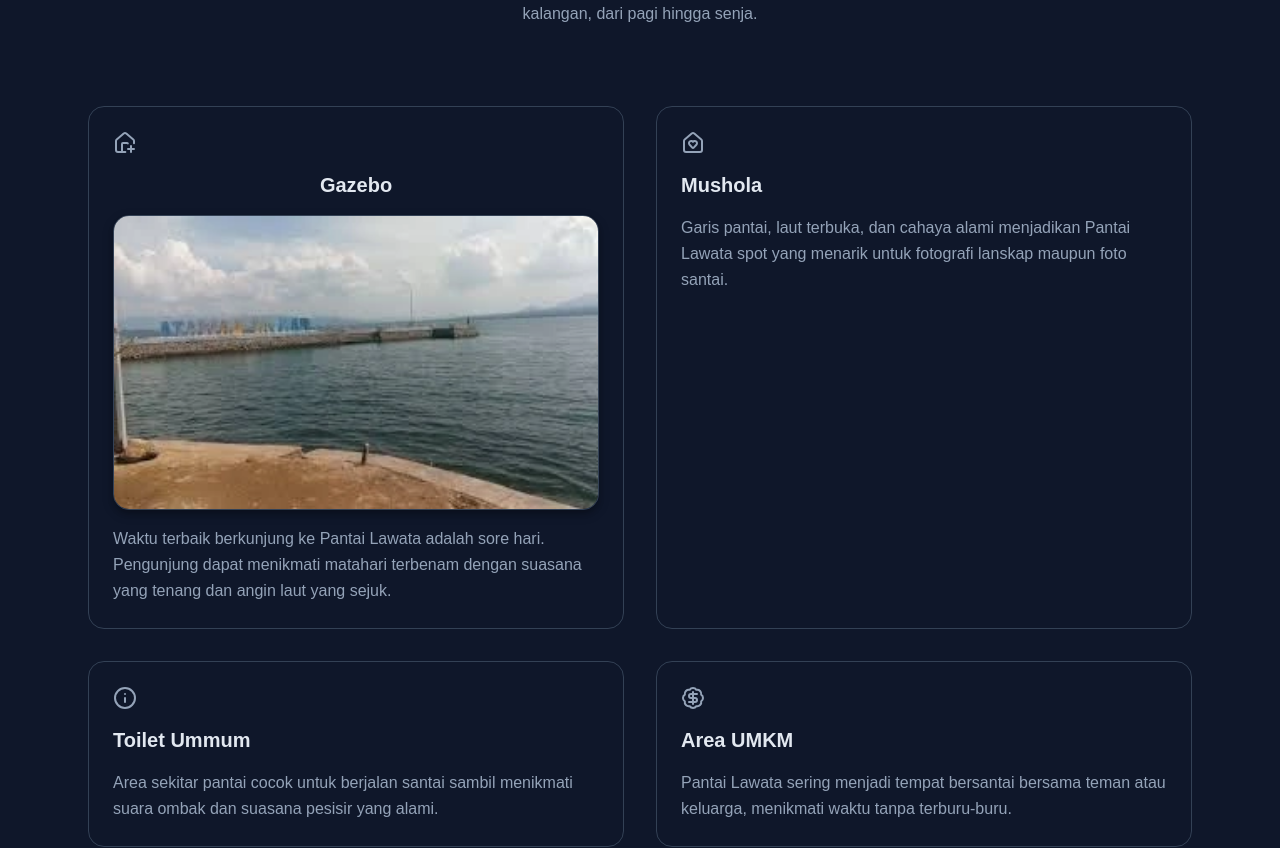
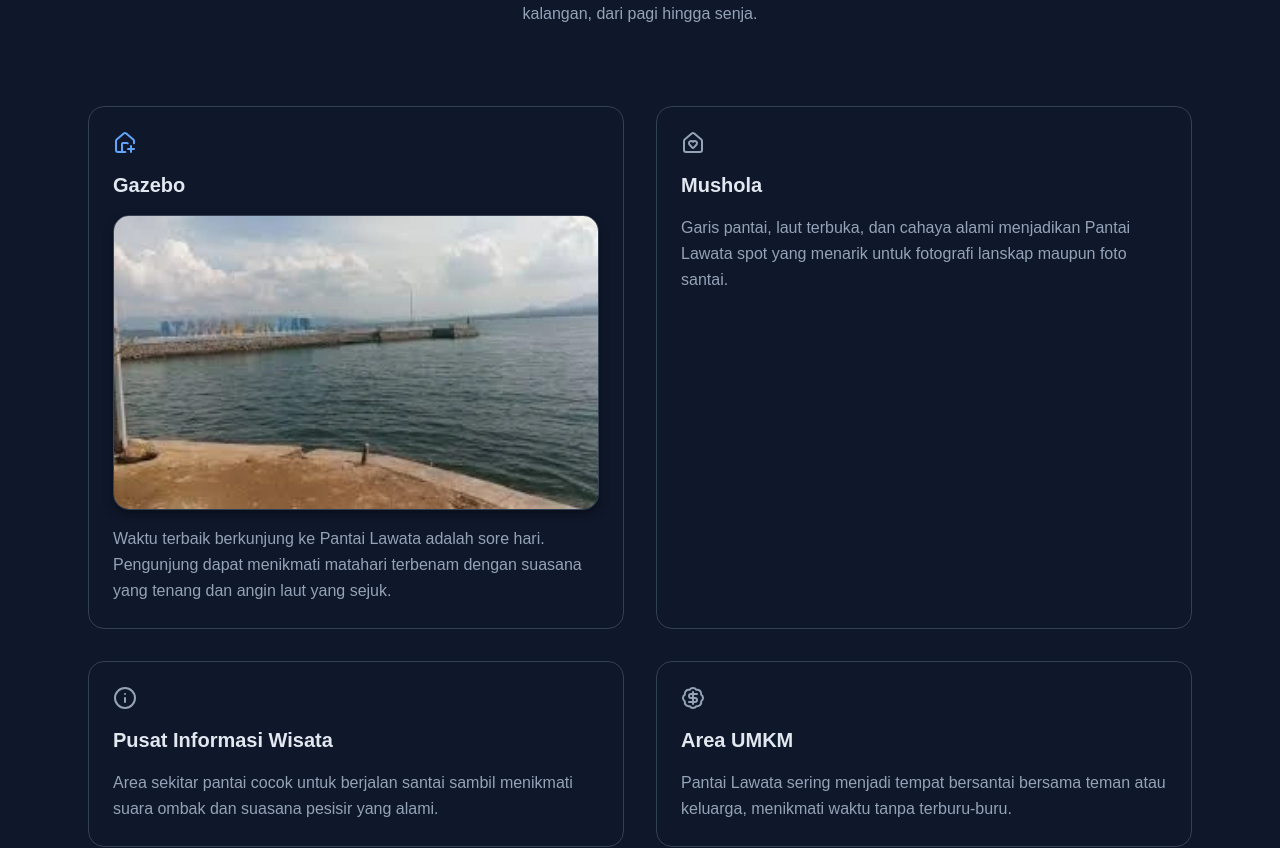
Before and after one commit to NyverZ/LawataProject, a React (Vite) app: page /facility in a window 1280 px wide. Shown: the part 226-1074 px from the top of the page. Built offline with nearby package versions, Linux system fonts and the light colour scheme.

Commit message:
description

```diff
--- a/src/components/ClosingSection.tsx
+++ b/src/components/ClosingSection.tsx
@@ -1,5 +1,5 @@
 export const ClosingSection = () => (
-  <section className="py-32 text-center bg-muted/20 reveal delay-200">
+  <section className="py-32 text-center bg-background reveal delay-200">
     <p className="text-muted-foreground">
       Temukan ketenangan, keindahan alam, dan momen berharga di pantai yang
       selalu meninggalkan kesan mendalam. 🌊
--- a/src/components/ExperienceSection.tsx
+++ b/src/components/ExperienceSection.tsx
@@ -1,5 +1,5 @@
 export const ExperienceSection = () => (
-  <section className="py-24 bg-muted/30 reveal delay-200">
+  <section className="py-24 bg-background reveal delay-200">
     <h1 className="text-2xl font-semibold mb-4 text-center ">
       Tiket Masuk Lawata
     </h1>
--- a/src/pages/facility.tsx
+++ b/src/pages/facility.tsx
@@ -26,11 +26,11 @@ export default function Facility() {
         {/* Activity List */}
         <div className="grid gap-8 md:grid-cols-2">
           {/* Card */}
-          <div className="p-6 rounded-2xl border border-border bg-background space-y-4">
-            <HousePlus className="text-muted-foreground" />
-            <h3 className="text-xl font-semibold text-center">Gazebo</h3>
+          <div className="p-6 rounded-2xl border border-border bg-background space-y-4 ">
+            <HousePlus className="text-primary"  />
+            <h3 className="text-xl font-semibold">Gazebo</h3>
             <div className="overflow-hidden rounded-2xl border border-border shadow-lg">
-              <img src={g1} alt="gazebo" width={485} />
+              <img src={g1} alt="gazebo" width={655} />
             </div>
             <p className="text-muted-foreground leading-relaxed">
               Waktu terbaik berkunjung ke Pantai Lawata adalah sore hari.
@@ -51,7 +51,7 @@ export default function Facility() {
 
           <div className="p-6 rounded-2xl border border-border bg-background space-y-4">
             <Info className="text-muted-foreground" />
-            <h3 className="text-xl font-semibold">Toilet Ummum</h3>
+            <h3 className="text-xl font-semibold">Pusat Informasi Wisata</h3>
             <p className="text-muted-foreground leading-relaxed">
               Area sekitar pantai cocok untuk berjalan santai sambil menikmati
               suara ombak dan suasana pesisir yang alami.
```
